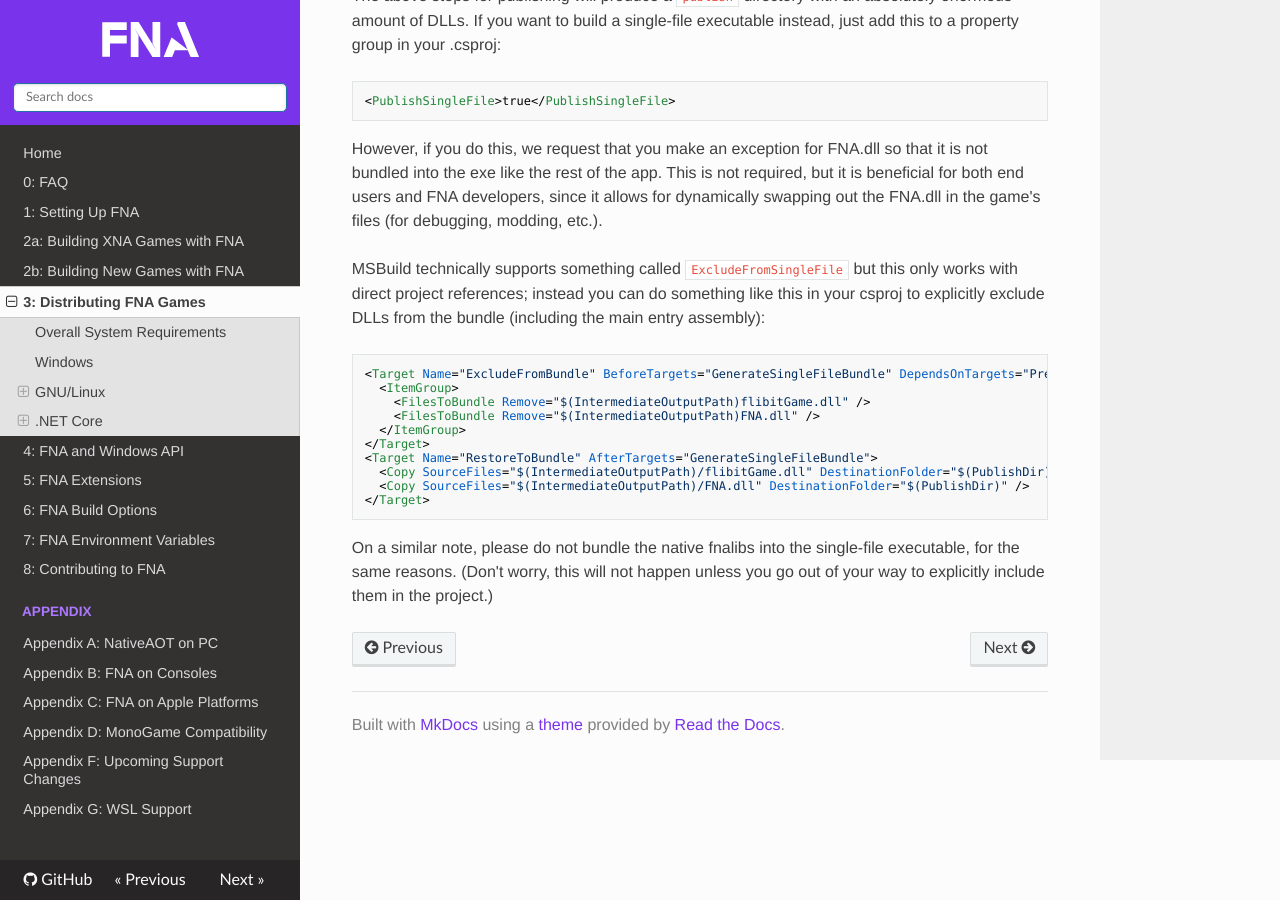
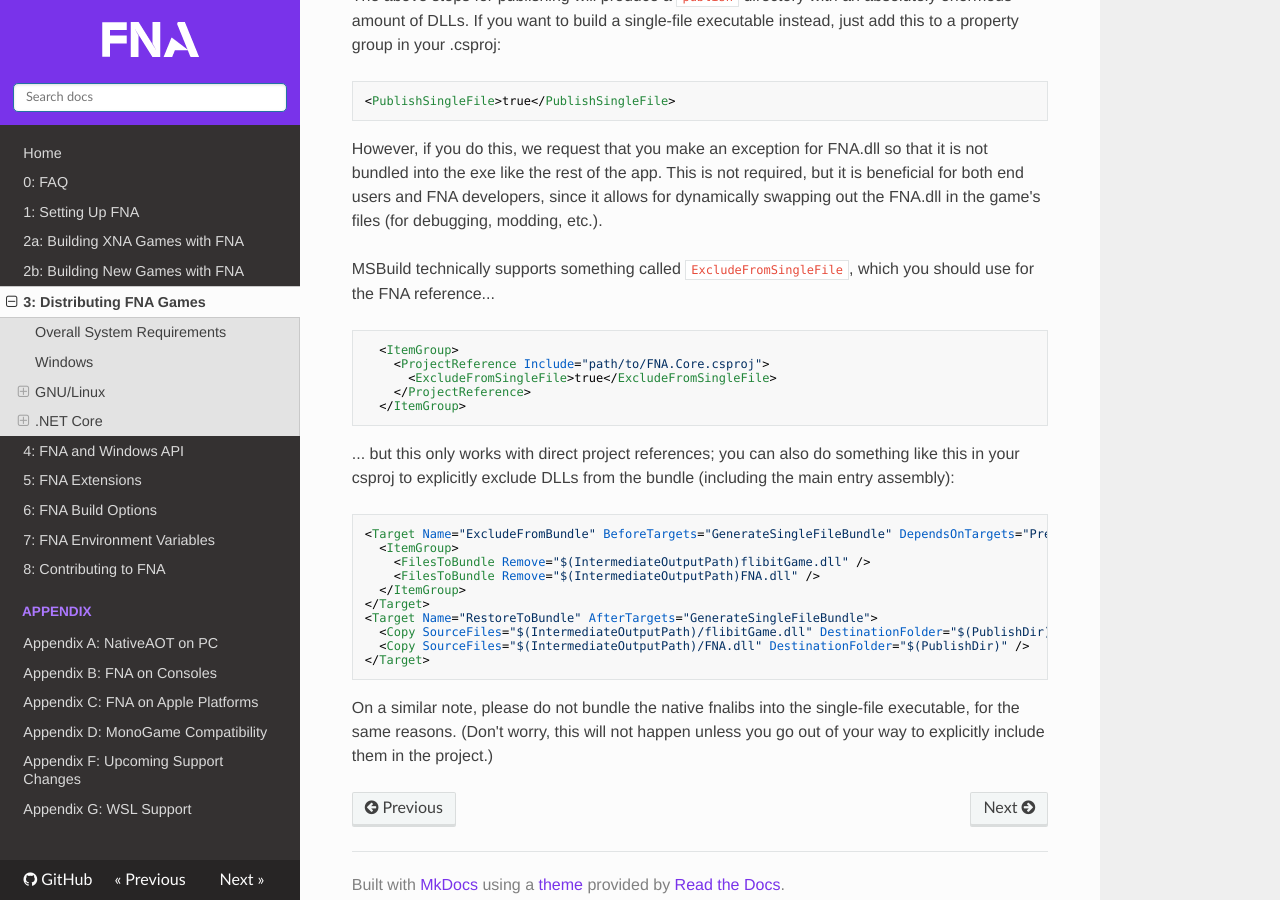
Before and after one commit to FNA-XNA/docs, an MkDocs documentation site: the page built from docs/3:-Distributing-FNA-Games.md, in a window 1280 px wide and 900 px high, scrolled down 3672 px. Built offline with MkDocs 1.6.1, drawn with Linux system fonts in a browser that asks for light colours; nearby versions of some CDN libraries.

Commit message:
Update 3:-Distributing-FNA-Games.md

````diff
--- a/docs/3:-Distributing-FNA-Games.md
+++ b/docs/3:-Distributing-FNA-Games.md
@@ -137,7 +137,17 @@ The above steps for publishing will produce a `publish` directory with an absolu
 ```
 However, if you do this, we request that you make an exception for FNA.dll so that it is not bundled into the exe like the rest of the app. This is not required, but it is beneficial for both end users and FNA developers, since it allows for dynamically swapping out the FNA.dll in the game's files (for debugging, modding, etc.).
 
-MSBuild technically supports something called `ExcludeFromSingleFile` but this only works with direct project references; instead you can do something like this in your csproj to explicitly exclude DLLs from the bundle (including the main entry assembly):
+MSBuild technically supports something called `ExcludeFromSingleFile`, which you should use for the FNA reference...
+
+```xml
+  <ItemGroup>
+    <ProjectReference Include="path/to/FNA.Core.csproj">
+      <ExcludeFromSingleFile>true</ExcludeFromSingleFile>
+    </ProjectReference>
+  </ItemGroup>
+```
+
+... but this only works with direct project references; you can also do something like this in your csproj to explicitly exclude DLLs from the bundle (including the main entry assembly):
 
 ```xml
 <Target Name="ExcludeFromBundle" BeforeTargets="GenerateSingleFileBundle" DependsOnTargets="PrepareForBundle">
````
